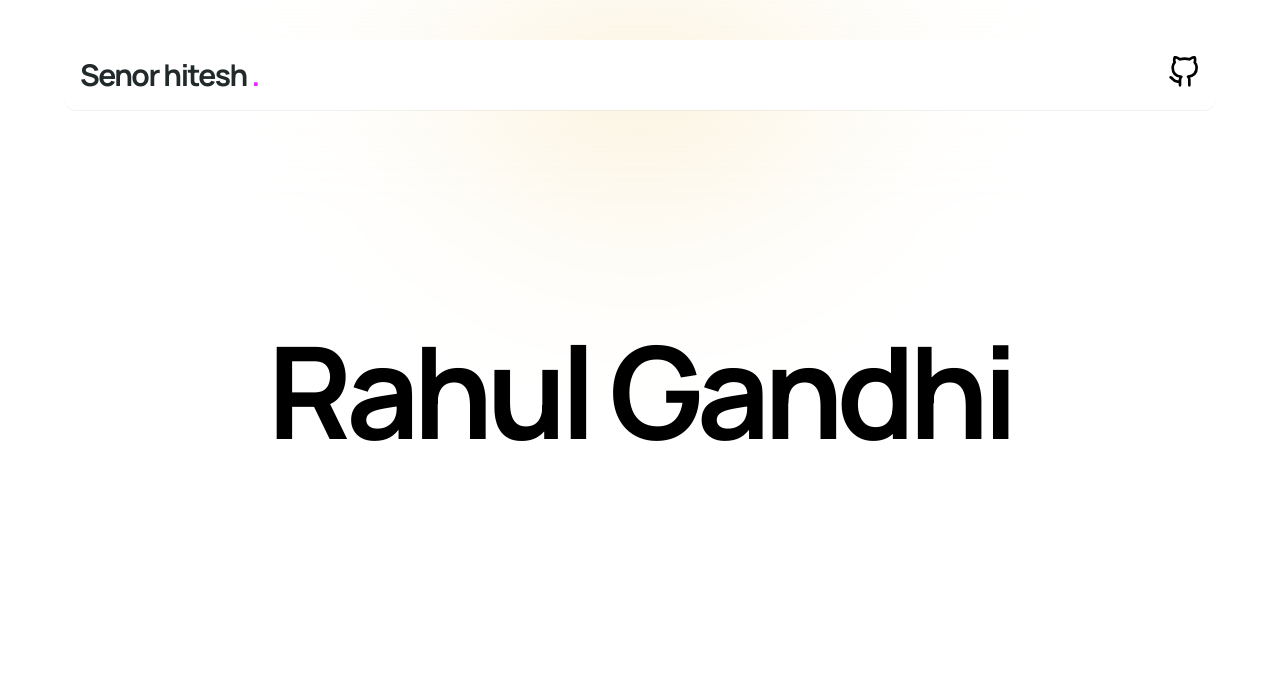
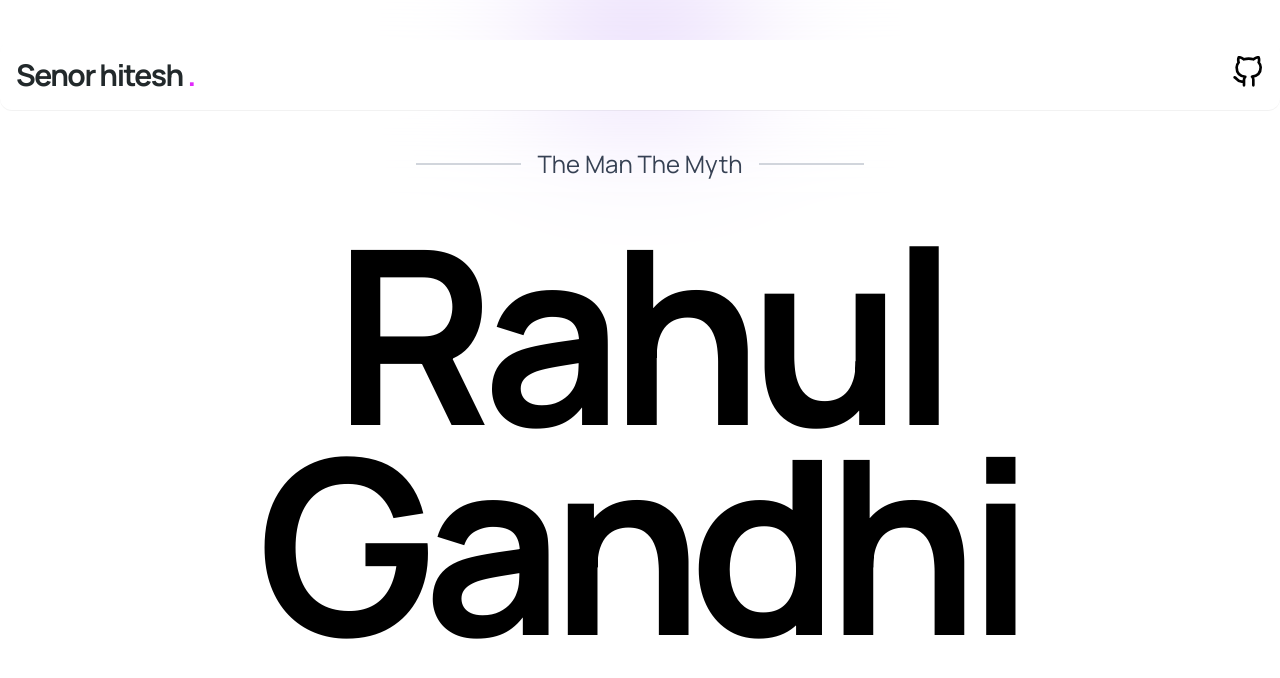
Before and after one commit to senorhitesh/Aloo-To-Sona, a React (Vite) app in the folder Allo-to-Gold/: page / in a window 1280 px wide. Shown: the top 678 px of the page. Built offline with nearby package versions, Linux system fonts and the light colour scheme.

Commit message:
hero updated

```diff
--- a/Allo-to-Gold/src/App.jsx
+++ b/Allo-to-Gold/src/App.jsx
@@ -1,4 +1,4 @@
-import React, { useEffect, useState } from 'react'
+import  { useEffect, useState } from 'react'
 import NavBar from './components/NavBar'
 import Gradient from './components/Gradient'
 import Hero from './components/Hero'
@@ -20,7 +20,7 @@ const App = () => {
     };
   }, []);
   return (<>
-    <div className='max-w-6xl mx-auto  '>
+         <div className='max-w-7xl mx-auto   '>
       <Gradient/>
      <CustomCursor x={mousePos.x} y={mousePos.y} isHovering={isHovering} />
       <NavBar />
--- a/Allo-to-Gold/src/components/Gradient.jsx
+++ b/Allo-to-Gold/src/components/Gradient.jsx
@@ -9,8 +9,8 @@ const Gradient = () => {
       backgroundImage: `
         radial-gradient(
           circle at top center,
-         #faedcd,
-          transparent 30%
+         #8338ec,
+          transparent 10%
         )
       `,
       filter: "blur(80px)",
--- a/Allo-to-Gold/src/components/Hero.jsx
+++ b/Allo-to-Gold/src/components/Hero.jsx
@@ -1,17 +1,28 @@
-// Use { setIsHovering } with curly braces to destructure the prop
-const Hero = ({ setIsHovering ,isHovering}) => {
+// 1. Import the image at the top
+import rahulImage from '../assets/rahul.png';
+
+const Hero = ({ setIsHovering, isHovering }) => {
   return (
-    <div className='flex items-center justify-center h-[60vh]'>
+    <div className='flex flex-col items-center relative justify-center h-[60vh]'>
+<div className="flex relative items-center w-full max-w-md mx-auto my-8">
+  <div className="flex-grow h-[2px] bg-gray-300"></div>
+        <p className="px-4 text-2xl text-gray-700 whitespace-nowrap">
+    The Man The Myth
+  </p>
+        <div className="flex-grow h-[2px] bg-gray-300"></div>
+      </div>
       <h1
         onMouseEnter={() => setIsHovering(true)}
         onMouseLeave={() => setIsHovering(false)}
-        className={`text-9xl font-bold tracking-tighter px-8 py-4 rounded-xl transition-all duration-500 ease-out
-          `}
+        className={`text-[15.2rem] font-bold tracking-tighter px-8 py-4 rounded-xl leading-[13.1rem]  text-center transition-all duration-500 ease-out`}
       >
-        Rahul Gandhi
+        Rahul <br /> Gandhi
       </h1>
+
+      {/* 2. Use the imported variable */}
+      {/* <img src={rahulImage} alt="Rahul Ji" className='w-160 absolute bg-none select-none' /> */}
     </div>
   )
 }
 
-export default Hero
+export default Hero;
--- a/Allo-to-Gold/src/components/NavBar.jsx
+++ b/Allo-to-Gold/src/components/NavBar.jsx
@@ -1,10 +1,8 @@
-import React from 'react'
-import Loader from './Loading'
 import GithubBtn from './GithubBtn'
 
 const NavBar = () => {
   return (
-      <div className='flex justify-between my-10 items-center bg-white  py-4 px-4 rounded-xl shadow-2xs hover:shadow-md transition '>
+      <div className='flex justify-between my-10  items-center bg-white  py-4 px-4 rounded-xl shadow-2xs hover:shadow-md transition '>
           <div className='flex items-center'>
             {/* <Loader/> */}
            <p className='text-3xl tracking-tighter font-bold text-mist-800 '>Senor hitesh <span className='text-fuchsia-500'>.</span></p>
--- a/Allo-to-Gold/src/index.css
+++ b/Allo-to-Gold/src/index.css
@@ -8,3 +8,7 @@
   font-family: "Primary";
   src: url(./components/xn7gYHE41ni1AdIRggexSg.woff2);
 }
+
+::selection {
+  background-color: orange;
+}
```
Also changed, not shown: Allo-to-Gold/src/assets/rahul.png (added).
